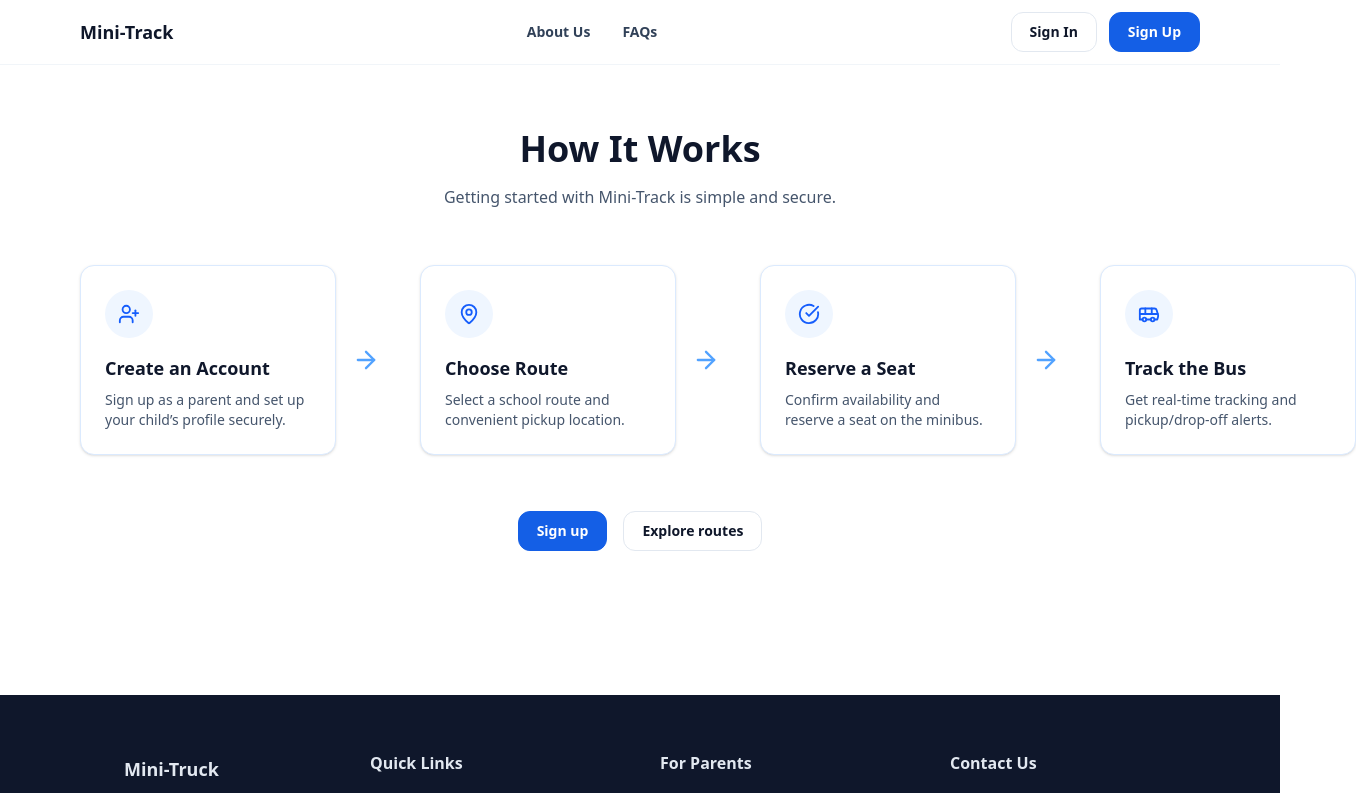
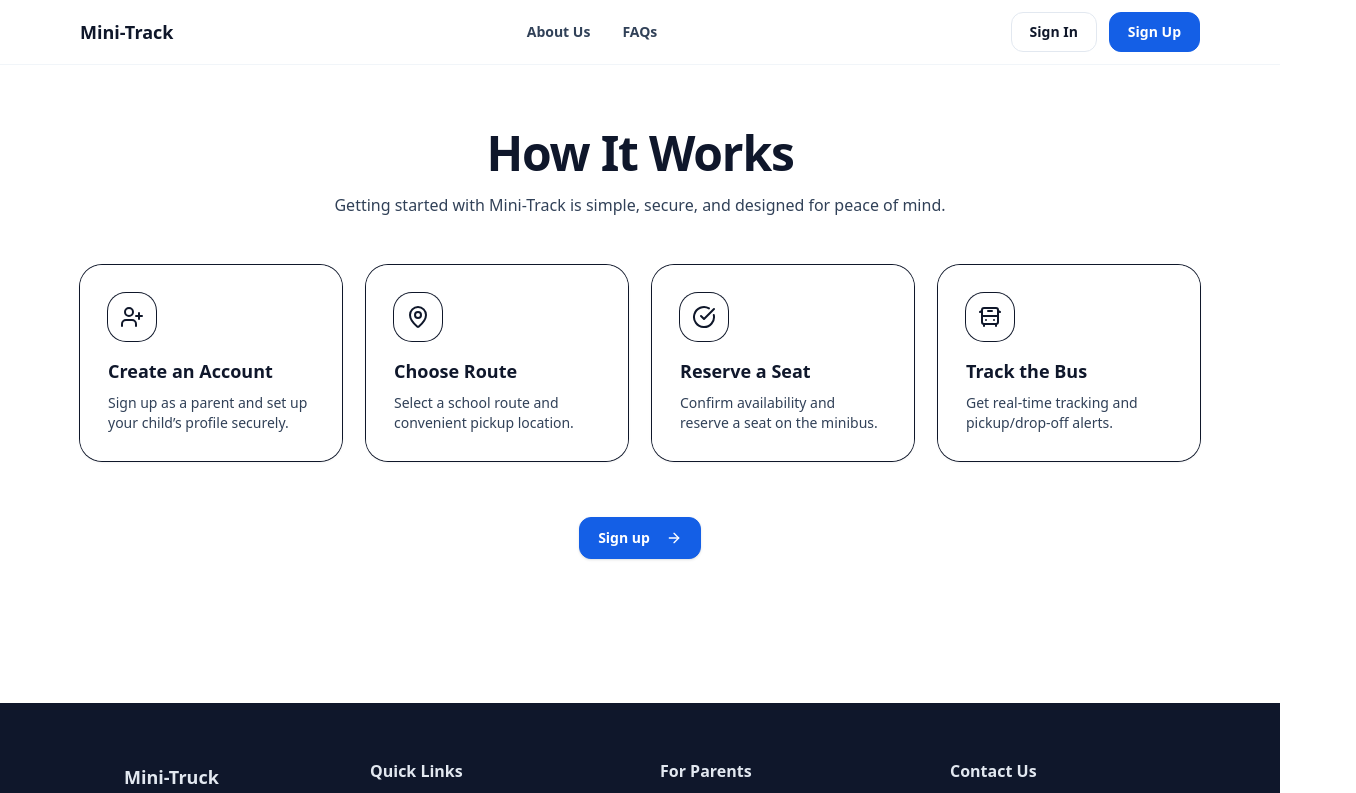
Before and after one commit to RoyCheru/Mini-Track, a Next.js app in the folder frontend/client/: page /how-it-works in a window 1280 px wide. Shown: the top 793 px of the page, 1356 px wide, since content can reach past the window. Built offline with nearby package versions, Linux system fonts and the light colour scheme.

Commit message:
how it works page

```diff
--- a/frontend/client/app/how-it-works/page.tsx
+++ b/frontend/client/app/how-it-works/page.tsx
@@ -1,82 +1,62 @@
 import Link from "next/link"
 import { ROUTES } from "@/lib/routes"
-import { ArrowRight, UserPlus, MapPin, CheckCircle, Bus } from "lucide-react"
+import { ArrowRight, UserPlus, MapPin, CheckCircle, BusFront } from "lucide-react"
 
 const steps = [
-  {
-    title: "Create an Account",
-    description: "Sign up as a parent and set up your child’s profile securely.",
-    icon: UserPlus,
-  },
-  {
-    title: "Choose Route",
-    description: "Select a school route and convenient pickup location.",
-    icon: MapPin,
-  },
-  {
-    title: "Reserve a Seat",
-    description: "Confirm availability and reserve a seat on the minibus.",
-    icon: CheckCircle,
-  },
-  {
-    title: "Track the Bus",
-    description: "Get real-time tracking and pickup/drop-off alerts.",
-    icon: Bus,
-  },
+  { title: "Create an Account", description: "Sign up as a parent and set up your child’s profile securely.", icon: UserPlus },
+  { title: "Choose Route", description: "Select a school route and convenient pickup location.", icon: MapPin },
+  { title: "Reserve a Seat", description: "Confirm availability and reserve a seat on the minibus.", icon: CheckCircle },
+  { title: "Track the Bus", description: "Get real-time tracking and pickup/drop-off alerts.", icon: BusFront },
 ]
 
 export default function HowItWorksPage() {
   return (
+    <div className="bg-linear-to-b from-brand-50 via-white to-white">
       <div className="container-max py-16">
-      {/* Header */}
         <div className="text-center max-w-2xl mx-auto">
-        <h1 className="text-4xl font-extrabold text-slate-900">
+          <h1 className="text-5xl font-extrabold text-slate-900 tracking-tight">
             How It Works
           </h1>
-        <p className="mt-4 text-slate-600">
-          Getting started with Mini-Track is simple and secure.
+          <p className="mt-4 text-slate-700">
+            Getting started with Mini-Track is simple, secure, and designed for peace of mind.
           </p>
         </div>
 
-      {/* Steps */}
-      <div className="mt-14 flex flex-col md:flex-row items-center justify-between gap-6">
-        {steps.map((step, index) => {
+        <div className="mt-12 grid gap-6 md:grid-cols-4">
+          {steps.map((step) => {
             const Icon = step.icon
 
             return (
-            <div key={step.title} className="flex items-center">
-              {/* Card */}
-              <div className="group w-64 bg-white border border-blue-100 rounded-xl p-6 shadow-sm hover:shadow-md transition-all duration-300">
-                <div className="flex items-center justify-center w-12 h-12 rounded-full bg-blue-50 text-blue-600 mb-4 group-hover:scale-105 transition-transform">
-                  <Icon size={22} />
+              <div
+                key={step.title}
+                className="group rounded-3xl bg-white/80 p-7 ring-1 ring-brand-100 shadow-sm backdrop-blur transition-all hover:-translate-y-1 hover:shadow-md hover:ring-brand-200"
+              >
+                <div className="inline-flex h-12 w-12 items-center justify-center rounded-2xl bg-brand-100 ring-1 ring-brand-200 group-hover:bg-brand-200/70 transition-colors">
+                  <Icon className="h-6 w-6 text-brand-800" />
                 </div>
-                <h3 className="text-lg font-semibold text-slate-900">
+
+                <h3 className="mt-4 text-lg font-extrabold text-slate-900">
                   {step.title}
                 </h3>
-                <p className="mt-2 text-sm text-slate-600">
+
+                <p className="mt-2 text-sm text-slate-700">
                   {step.description}
                 </p>
-              </div>
-
-              {/* Arrow (hide on last item) */}
-              {index !== steps.length - 1 && (
-                <div className="hidden md:flex mx-4 text-blue-400">
-                  <ArrowRight size={28} />
-                </div>
-              )}
               </div>
             )
           })}
         </div>
 
-      {/* CTA */}
-      <div className="mt-14 flex justify-center gap-4">
-        <Link href={ROUTES.signup} className="btn btn-primary">
+        {/* Centered single CTA */}
+        <div className="mt-14 flex justify-center">
+          <Link
+            href={ROUTES.signup}
+            className="btn btn-primary shadow-sm hover:shadow-md transition-all"
+          >
             Sign up
+            <ArrowRight className="ml-2 h-4 w-4" />
           </Link>
-        <Link href={ROUTES.routes} className="btn btn-ghost">
-          Explore routes
-        </Link>
+        </div>
       </div>
     </div>
   )
```
Lines whose indentation alone changed are shown as unchanged.
